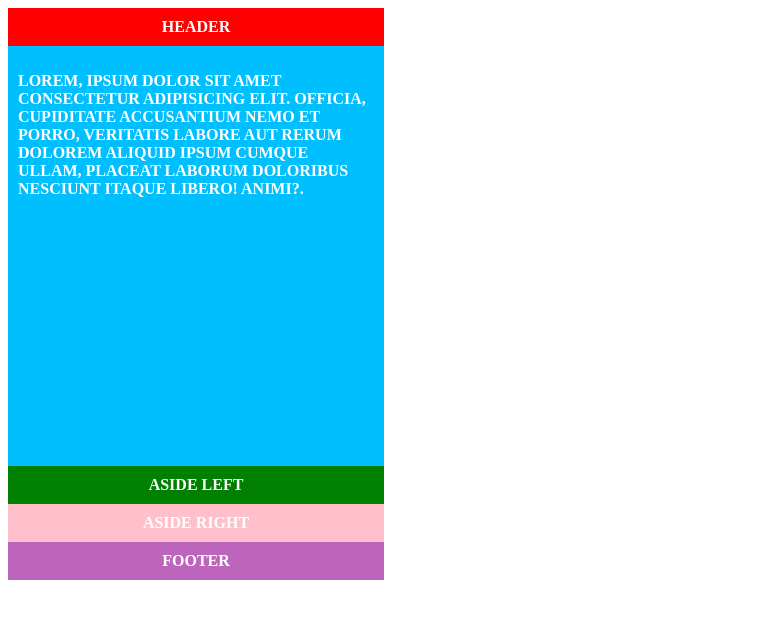
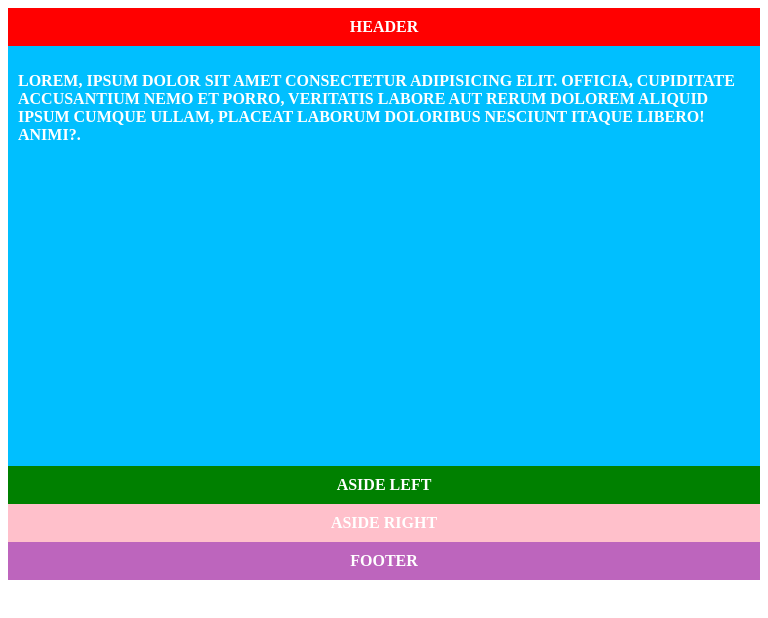
Before and after one commit to Meepek666/7layoutflexbox, a plain HTML site: page index.html in a window 768 px wide. Drawn offline with Linux system fonts and the light colour scheme.

Commit message:
7layoutflexbox

```diff
--- a/style.css
+++ b/style.css
@@ -22,7 +22,7 @@
 .main {
     text-align: left;
     background: deepskyblue;
-  height: 50vh;
+    min-height: 50vh;
     flex: 3 0px;
     text-transform: uppercase;
 }
@@ -52,7 +52,7 @@
 }
 
 .footer {
-  order: 4;
+    order:4;
 }
 
 @media screen and (max-width: 992px) {
@@ -61,17 +61,26 @@
     }
 }
 
+@media screen and (max-width: 992px) and (min-width: 768px) {
+    .wrapper1
+    .main {
+        width: 100%;
+    }
 
-@media screen and (max-width: 768px) {
-  .wrapper1 {
-    width: 50%;
-    display: inline-block;
-
+    .aside-1 {
+        flex: 1 100%;
     }
 }
 
-@media screen and (max-width: 480px) {
-  .wrapper1 {
-    width: 50%;
+
+@media screen and (max-width: 768px) {
+    .wrapper1,
+    .main,
+    .aside {
+      width: 100%;
+    }
+
+    .aside-1 {
+      order: 2;
     }
   }
```
Lines whose indentation alone changed are shown as unchanged.
